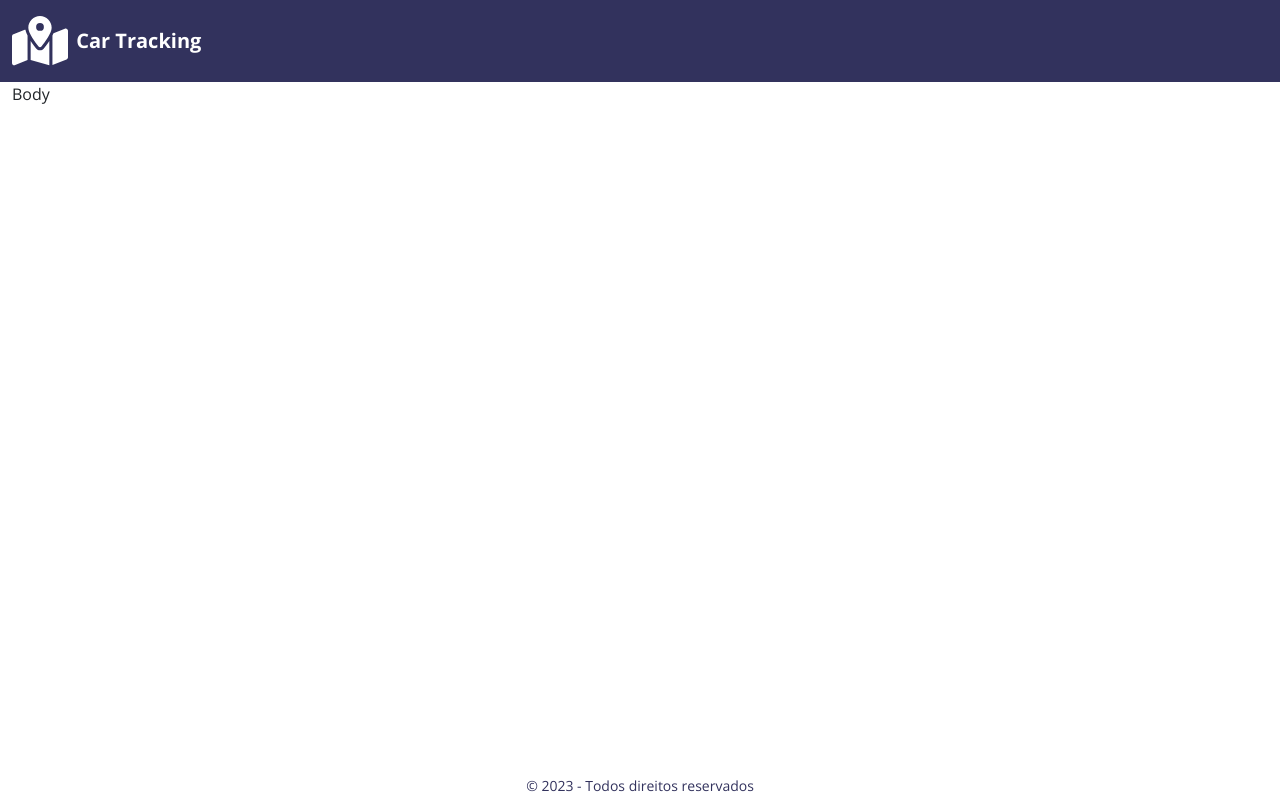
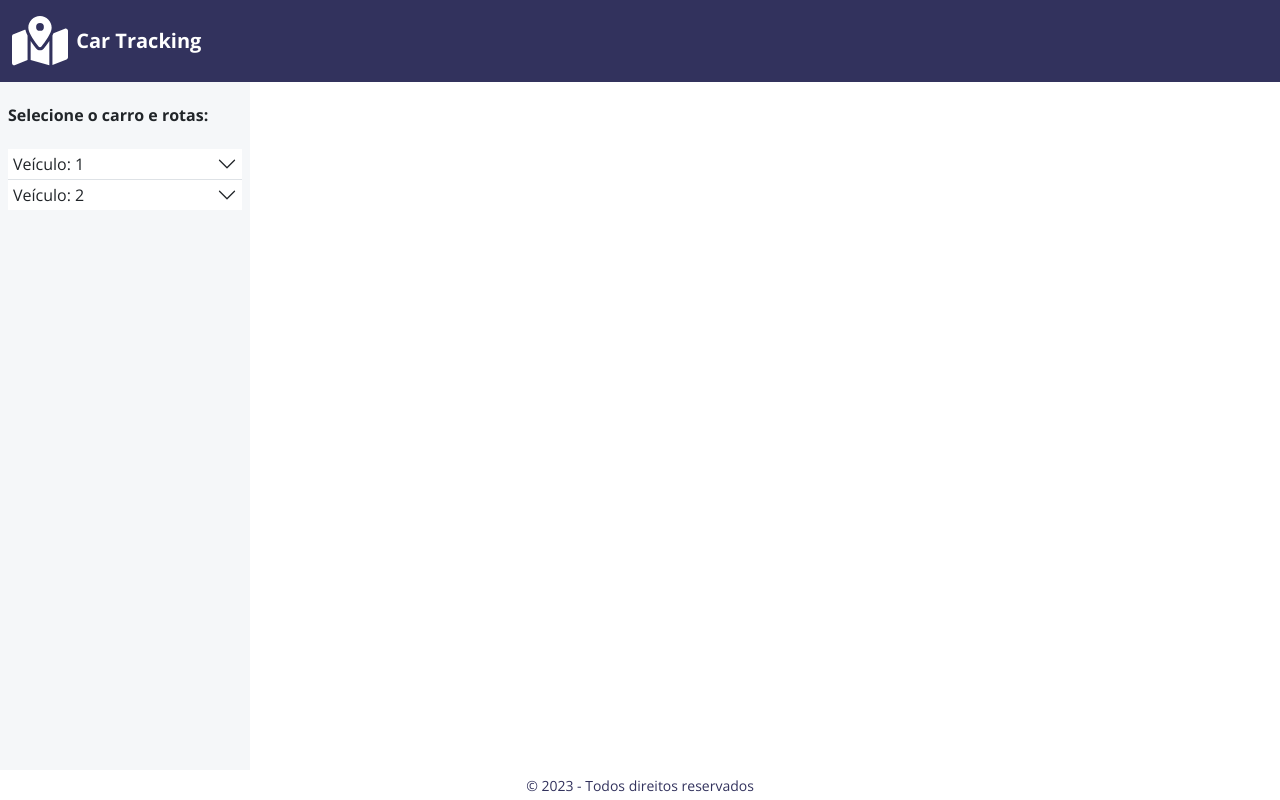
Before and after one commit to Samuel-silva/projeto-softruck, a React (Create React App) app: page / in a window 1280 px wide. Built offline with nearby package versions, Linux system fonts and the light colour scheme.

Commit message:
feat - Sidebar

```diff
--- a/src/components/Main.jsx
+++ b/src/components/Main.jsx
@@ -1,9 +1,12 @@
+import './Main.scss';
+import Sidebar from "./Sidebar/Sidebar";
+
 function Main() {
   return (
     <main className="main">
-      <div className="container-fluid">
-        <p>Body</p>
-      </div>
+      <Sidebar />
+
+      <div className="map"></div>
     </main>
   )
 }
--- /dev/null
+++ b/src/components/Main.scss
@@ -0,0 +1,4 @@
+.main {
+    height: calc(100vh - 82px - 30px);
+    min-height: 500px;
+}
--- /dev/null
+++ b/src/components/Sidebar/Sidebar.jsx
@@ -0,0 +1,43 @@
+import './Sidebar.scss';
+import { Accordion, ListGroup } from 'react-bootstrap';
+
+function Sidebar() {
+  return (
+    <>
+      <section className="sidebar px-2 py-4">
+        <h2 className="h6 pb-3"><b>Selecione o carro e rotas:</b></h2>
+
+        <Accordion flush>
+          <Accordion.Item eventKey="0">
+            <Accordion.Header className='sidebar__item'>Veículo: 1</Accordion.Header>
+            <Accordion.Body className='px-1'>
+              <ListGroup variant="flush">
+                <ListGroup.Item action>
+                  Link 1
+                </ListGroup.Item>
+                <ListGroup.Item action>
+                  Link 2
+                </ListGroup.Item>
+              </ListGroup>
+            </Accordion.Body>
+          </Accordion.Item>
+          <Accordion.Item eventKey="1">
+            <Accordion.Header className='sidebar__item'>Veículo: 2</Accordion.Header>
+            <Accordion.Body>
+              <ListGroup variant="flush">
+                <ListGroup.Item action>
+                  Link 1
+                </ListGroup.Item>
+                <ListGroup.Item action>
+                  Link 2
+                </ListGroup.Item>
+              </ListGroup>
+            </Accordion.Body>
+          </Accordion.Item>
+        </Accordion>
+      </section>
+    </>
+  )
+}
+
+export default Sidebar;
--- /dev/null
+++ b/src/components/Sidebar/Sidebar.scss
@@ -0,0 +1,11 @@
+.sidebar {
+    height: 100%;
+    max-width: 250px;
+    background: #f5f7f9;
+
+    &__item {
+        .accordion-button {
+            padding: 5px;
+        }
+    }
+}
```
